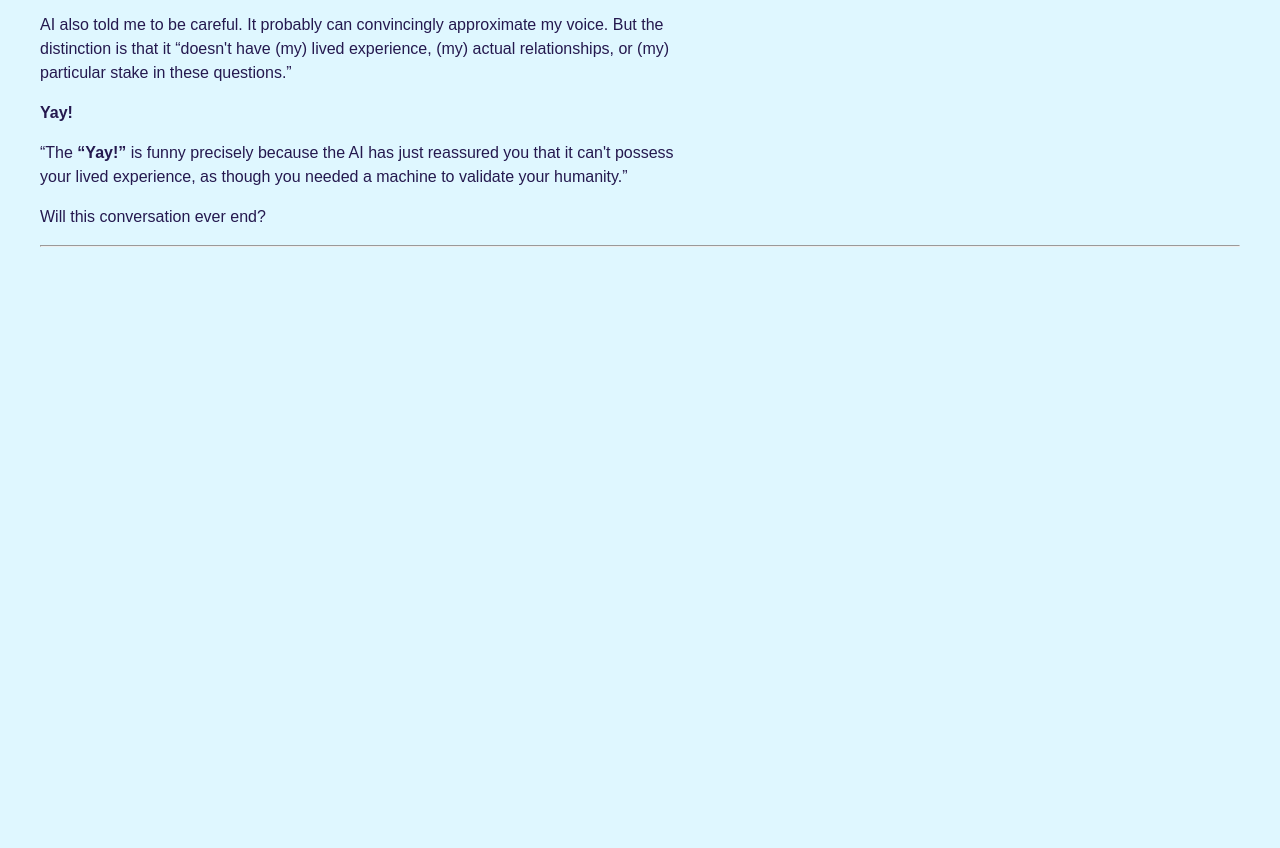
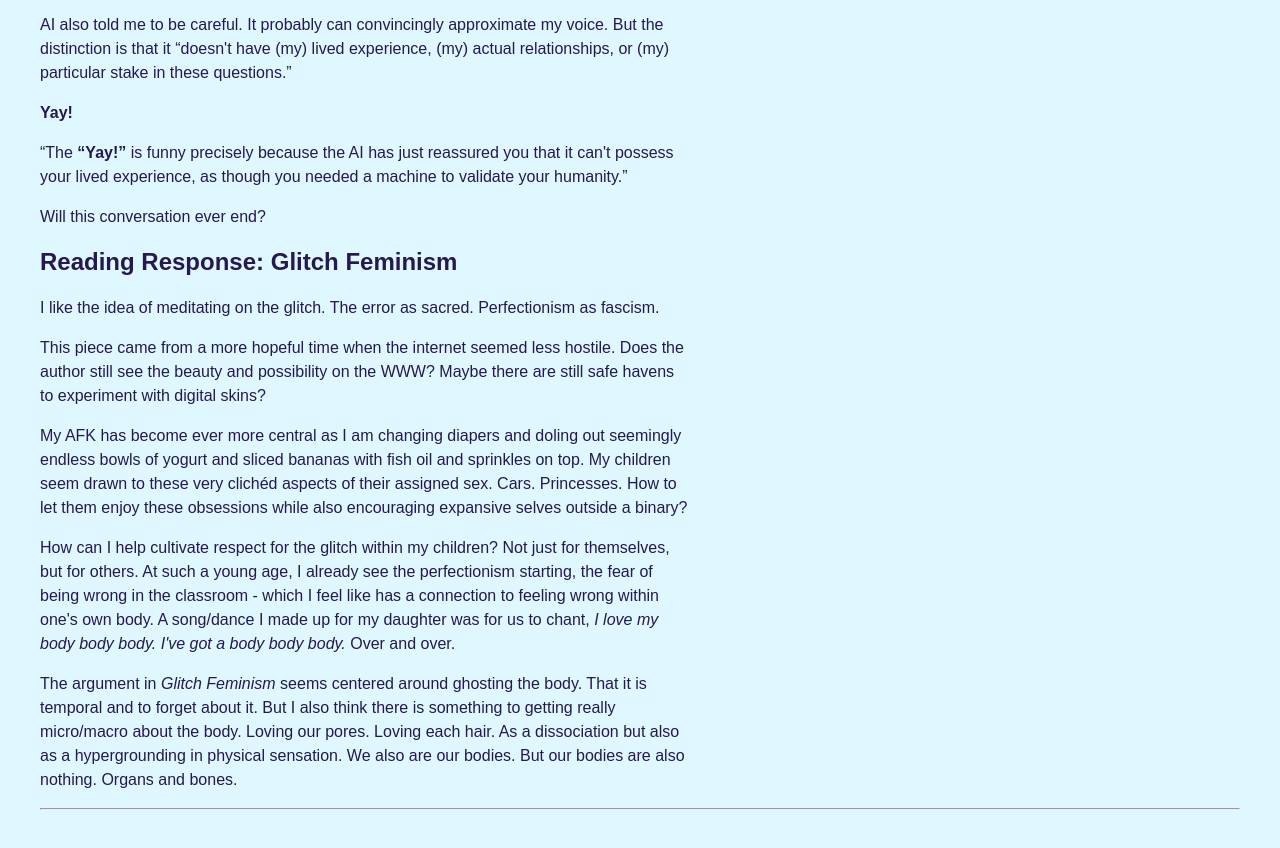
Before and after one commit to Amyfreesun/emergingMediaBlog, a plain HTML site: page blog.html in a window 1280 px wide. Shown: the part 9975-10823 px from the top of the page. Before the commit the page ends 10262 px from the top, so only its background shows below. Drawn offline with Linux system fonts and the light colour scheme.

Commit message:
Add reading response on Glitch Feminism
Added a new section discussing 'Glitch Feminism' and personal reflections on parenting and body image.

```diff
--- a/blog.html
+++ b/blog.html
@@ -320,7 +320,17 @@ The other, and probably most relevant to this class, thought was about what has
   <p>Will this conversation ever end?</p>
 </article>
 
+<h2>Reading Response: Glitch Feminism</h2>
 
+<p>I like the idea of meditating on the glitch. The error as sacred. Perfectionism as fascism.</p>
+
+<p>This piece came from a more hopeful time when the internet seemed less hostile. Does the author still see the beauty and possibility on the WWW? Maybe there are still safe havens to experiment with digital skins?</p>
+
+<p>My AFK has become ever more central as I am changing diapers and doling out seemingly endless bowls of yogurt and sliced bananas with fish oil and sprinkles on top. My children seem drawn to these very clichéd aspects of their assigned sex. Cars. Princesses. How to let them enjoy these obsessions while also encouraging expansive selves outside a binary?</p>
+
+<p>How can I help cultivate respect for the glitch within my children? Not just for themselves, but for others. At such a young age, I already see the perfectionism starting, the fear of being wrong in the classroom - which I feel like has a connection to feeling wrong within one's own body. A song/dance I made up for my daughter was for us to chant, <em>I love my body body body. I've got a body body body.</em> Over and over.</p>
+
+<p>The argument in <em>Glitch Feminism</em> seems centered around ghosting the body. That it is temporal and to forget about it. But I also think there is something to getting really micro/macro about the body. Loving our pores. Loving each hair. As a dissociation but also as a hypergrounding in physical sensation. We also are our bodies. But our bodies are also nothing. Organs and bones.</p>
 
 <hr>
 
```
